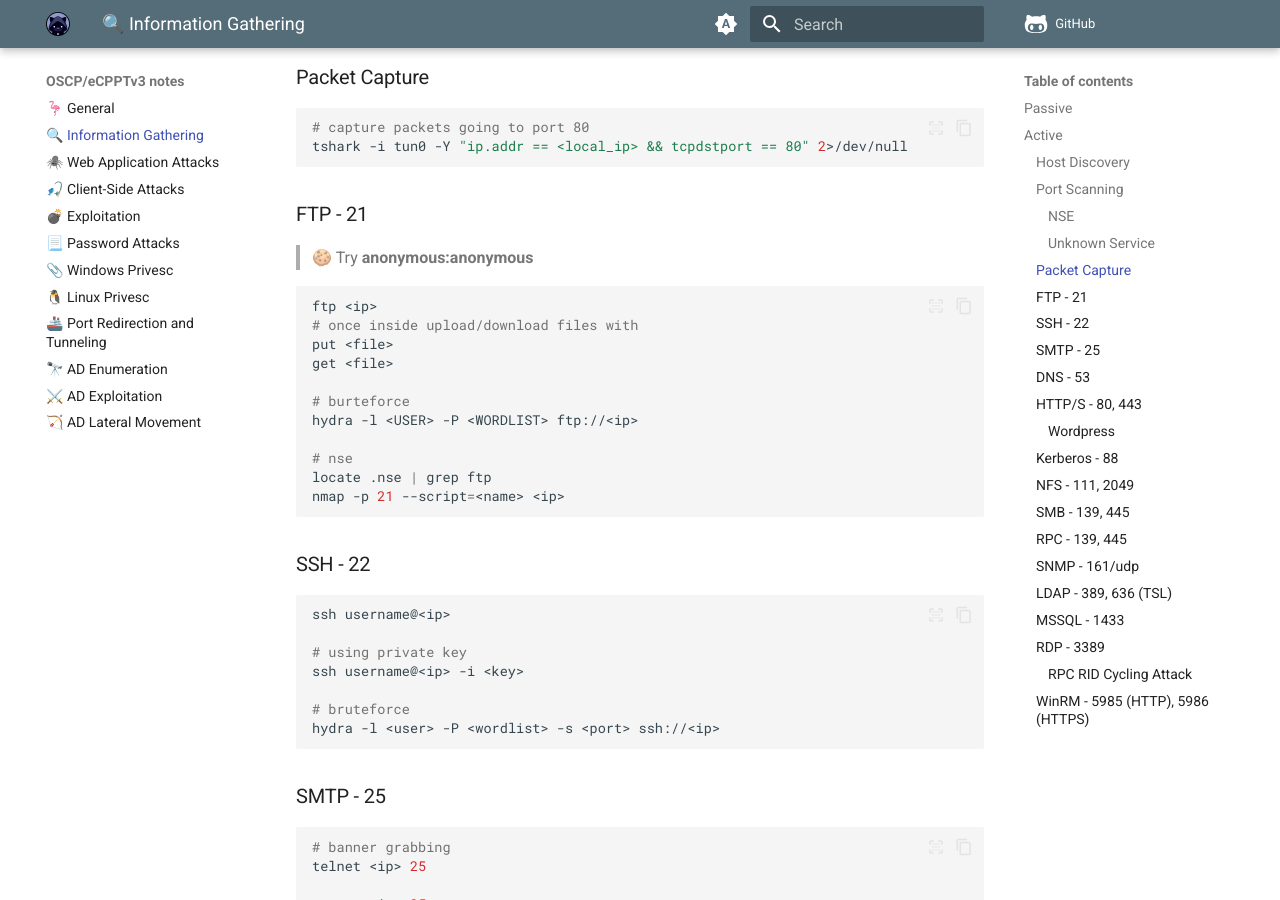
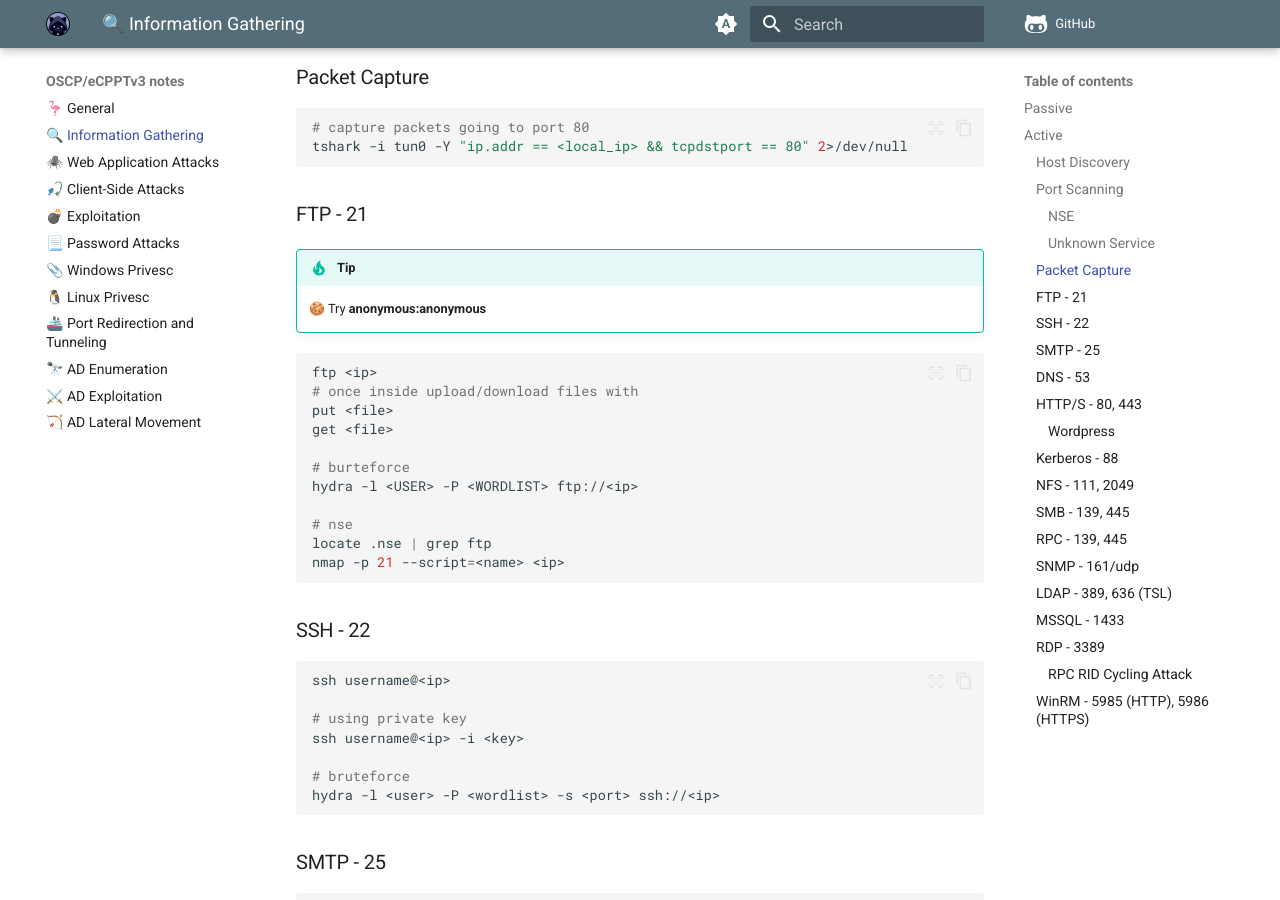
Before and after one commit to krovs/oscp-notes, an MkDocs documentation site: the page built from docs/10_information_gathering.md, in a window 1280 px wide and 900 px high, scrolled down 1637 px. Built offline with MkDocs 1.6.1 and Material for MkDocs 9.7.7, drawn with Linux system fonts in a browser that asks for light colours; comment, search, counter and statistics services are not loaded.

````diff
--- a/docs/10_information_gathering.md
+++ b/docs/10_information_gathering.md
@@ -82,7 +82,8 @@ tshark -i tun0 -Y "ip.addr == <local_ip> && tcpdstport == 80" 2>/dev/null
 
 ### FTP - 21
 
-> 🍪 Try **anonymous:anonymous**
+!!! tip
+    🍪 Try **anonymous:anonymous**
 
 ```shell
 ftp <ip>
````
Also changed, not shown: docs/13_exploitation.md (+3 -0 lines), docs/index.md (+3 -0 lines).
